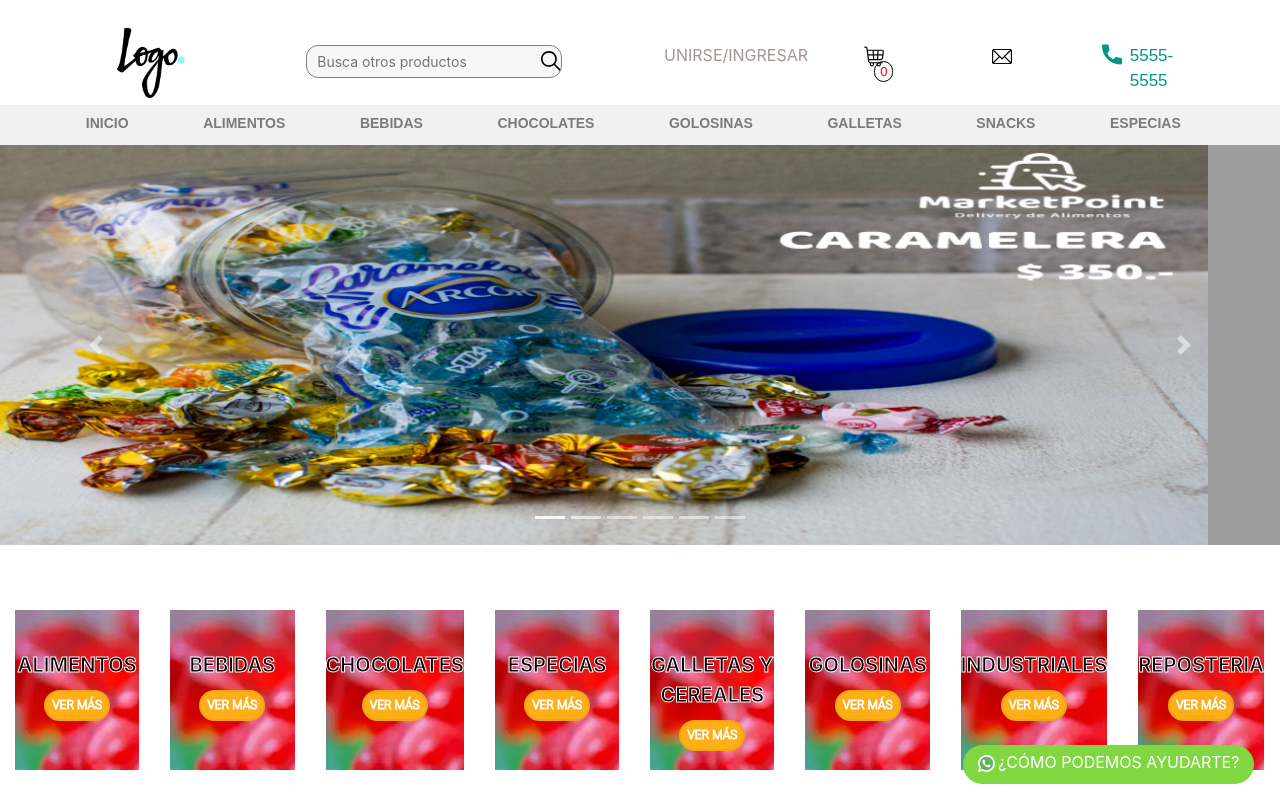
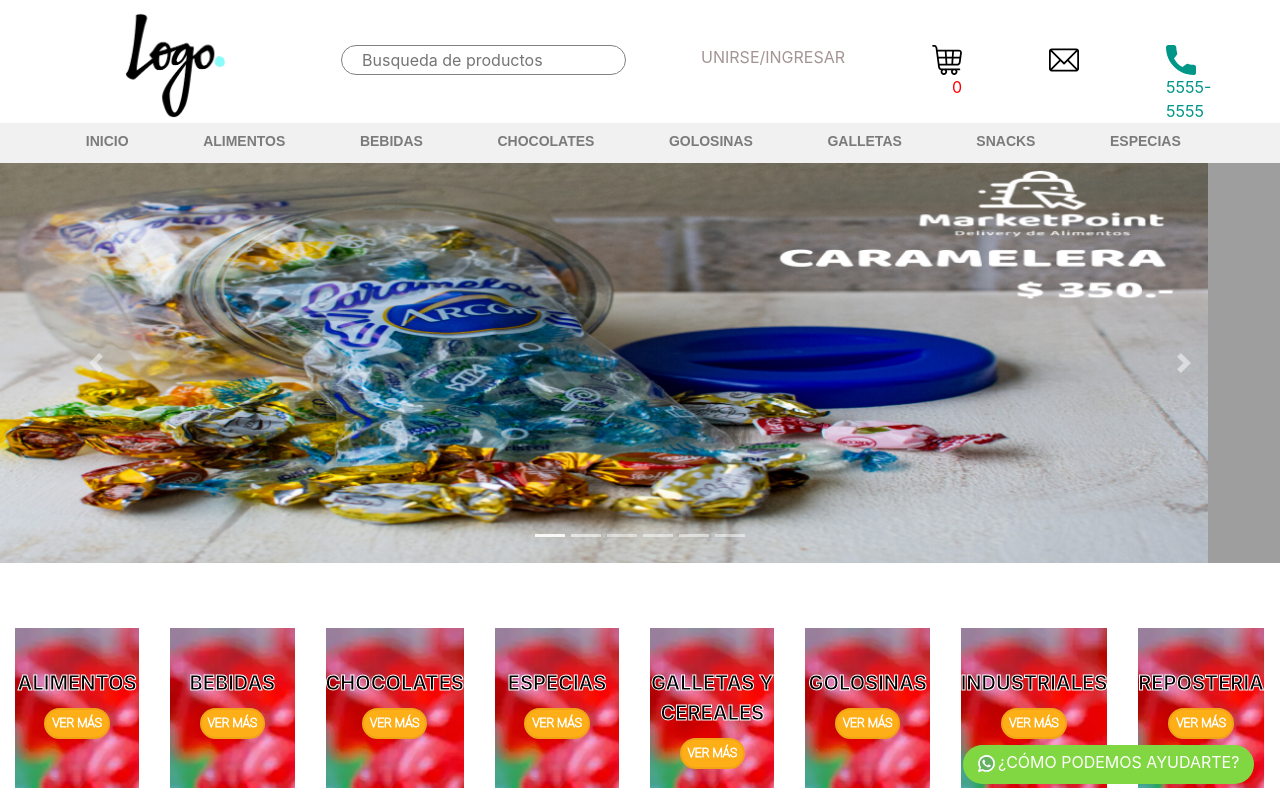
Before and after one commit to GonzaloGuasch/homestore-market, a React (Create React App) app: page / in a window 1280 px wide. Shown: the top 800 px of the page. Built offline with nearby package versions, Linux system fonts and the light colour scheme; grey boxes are pictures that could not be loaded.

Commit message:
ver mas sin stroke black

```diff
--- a/src/components/Categoria.js
+++ b/src/components/Categoria.js
@@ -16,7 +16,9 @@
     render(){
         return(
             <div className="categoria-container">
-               {this.props.categoria}
+                <div className="nombre-categoria-color">
+                    {this.props.categoria}
+               </div>
             <div>
                 <input type="button" value="VER MÁS"  className="ver-mas-button" onClick={this.sentTo}/>
                 </div>
--- a/src/components/Header.js
+++ b/src/components/Header.js
@@ -1,122 +1,62 @@
-import React from 'react'
+import React, { useEffect, useState, Fragment }  from 'react'
 import '../css/Header.css'
 import psuudoloPresentable from '../images/logo_ejemplo.png'
 import email from '../images/email.svg'
 import phone from '../images/greenPhone.svg'
 import carrito from '../images/carrito.svg'
-import axios from 'axios'
-import { ToastContainer, toast } from 'react-toastify';
-import 'react-toastify/dist/ReactToastify.css';
+import menu from '../images/menu.svg'
 
-export default class Header extends React.Component{
-    constructor(props){
-    super(props);
-    this.state = {
-        busquedaProducto: '',
-        isLog: false
-    };
-    this.actualizarBusqueda = this.actualizarBusqueda.bind(this)
-    this.buscar = this.buscar.bind(this)
-    this.mostarBusquedaProducto = this.mostarBusquedaProducto.bind(this)
-    this.noProductoFound = this.noProductoFound.bind(this)
-    this.cantidadDeProductosEnCarrito = this.cantidadDeProductosEnCarrito.bind(this)
-}
-componentDidMount(){
-    this.setState({
-        isLog: localStorage.getItem("isLog")
-    })
-}
-actualizarBusqueda(event){
-    this.setState({
-        busquedaProducto: event.target.value
-    })
-}
-buscar(event){
-    if(event.key === 'Enter'){
-        if(this.state.busquedaProducto === ''){
-            toast.error('No buscaste ningun producto', {
-                position: "top-center",
-                autoClose: 5000,
-                hideProgressBar: false,
-                closeOnClick: true,
-                pauseOnHover: true,
-                draggable: true,
-                progress: undefined,
-                })
-                return toast
-        }
-        axios.get('http://localhost:8080/Producto/productosQueContengan/' + this.state.busquedaProducto)
-        .then(res => this.mostarBusquedaProducto(res.data))
-        .catch(this.noProductoFound())
-    }
-}
-noProductoFound(){
-    toast.error('No hay productos con ese nombre', {
-        position: "top-center",
-        autoClose: 5000,
-        hideProgressBar: false,
-        closeOnClick: true,
-        pauseOnHover: true,
-        draggable: true,
-        progress: undefined,
-        })
-        return toast
-}
-mostarBusquedaProducto(productosEncontrados){
-   this.props.history.push({
-    pathname: "/ResultadoBusqueda",
-    state: {productos: productosEncontrados}}
-       )
-}
-cantidadDeProductosEnCarrito(){
+export default function Header(){
+
+    const [isLog, setIsLog] = useState(false)
+    const [cantidadEnCarrito, setCantidadEnCarro] = useState(0)
+
+    useEffect(() => {
+        setIsLog(localStorage.getItem("isLog"))
             let productos = JSON.parse(localStorage.getItem("productos"))
             let cantidadTotal = 0
                 if(productos) {
                     productos.map((unProducto, i) => cantidadTotal = cantidadTotal + unProducto.cantidad)
-        return cantidadTotal
-    }else {
-        return 0
+                        setCantidadEnCarro(cantidadTotal)
+                } else {
+                    setCantidadEnCarro(0)
                 }
-}
+    })
 
-
-    render(){
-        return(
+        return (
+            <Fragment>
                 <div className="header-container">
-          <ToastContainer/>
-           <div className="image-logo-container">
-               <img src={psuudoloPresentable} className="logo-container" alt="logo"/></div>
-           <div className="navBar-container">
-               <input type="text"
-                       className="searchbar-container"
-                       placeholder="Busca otros productos"
-                       value={this.state.busquedaProducto}
-                       onChange={this.actualizarBusqueda}
-                       onKeyDown={this.buscar}/>
-                       <div className="logIn-register-container">
-                           {this.state.isLog ? <a href="/Pedidos">Pedidos</a> : <a href="/LogIn-Register">Unirse/Ingresar</a>}
+                    <div className="img-logo-responsive">
+                        <img    src={psuudoloPresentable}
+                                alt="logo-img"
+                                className="logo-img-container">
+                        </img>
+                        <input  type="text"
+                                className="searchbar"
+                                placeholder="Busqueda de productos">
+                                </input>
                     </div>
-                       <div className="carrito-container">
-                            <div className="carrito-cantidad-wrapper">
-                                <div className="carrito-wrapper">
-                                    <a href="/Carrito"> <img src={carrito} className="logo-email" alt="img-carrito"></img></a>
+                        <div className="iconos-container">
+                            <div className="unIcono-container">
+                                {isLog ?    <a href="/Pedidos">Pedidos</a> :
+                                            <a href="/LogIn-Register">Unirse/Ingresar</a>}
                             </div>
-                                <div className="cantidad-wrapper">{this.cantidadDeProductosEnCarrito()}</div>
+                            <div className="unIcono-container" id="carrito-cantidad-wrapper">
+                                <a href="/Carrito"> <img src={carrito} className="img-container" alt="img-carrito"></img></a>
+                                <div id="carrito-cantidad-element">
+                                    {cantidadEnCarrito}
                                 </div>
                             </div>
-
-                       <div className="contacto-container">
-                           <a href="mailto:soytumarket@gmail.com"><img src={email} className="logo-email" alt="img-email"></img></a>
+                            <div className="unIcono-container">
+                                <a href="mailto:soytumarket@gmail.com"><img src={email} className="img-container"  alt="img-email"></img></a>
                             </div>
-
-                       <div className="telefono-container">
-                       <img src={phone} className="logo-email" alt="img-phone"></img>
+                            <div className="unIcono-container" id="phone-number-container">
+                                <img src={phone} className="img-container" alt="img-phone"></img>
                                 5555-5555
                             </div>
-
-
                         </div>
                 </div>
+            </Fragment>
+        );
 
-    )}
 }
--- a/src/css/Categoria.css
+++ b/src/css/Categoria.css
@@ -1,7 +1,6 @@
 .categoria-container{
     text-transform: uppercase;
-    font-weight: bolder;
-    color: black;
+    font-weight: 700;
     margin-top: 65px;
     margin-right: 16px;
     margin-left: 15px;
@@ -18,7 +17,9 @@
     background-image: url('../images/ositos_gominola.jpg');
 
 }
-
+.nombre-categoria-color{
+    color: black;
+}
 .categoria-container:hover{
     color: #feae17;
     -moz-transform: translate(-2px, -2px);
@@ -31,24 +32,25 @@
     box-shadow: 1px 3px 15px 8px rgba(0,0,0,0.75);
 
     -webkit-text-stroke-width: 1px;
-    -webkit-text-stroke-color: black;
+
 }
 
 
 .ver-mas-button{
     background-color:#feae17;
     border-radius: 2em;
-    box-sizing: border-box;
-    text-decoration:none;
+
     font-family:'Roboto',sans-serif;
-    font-weight:300;
+    font-weight:100;
     font-size: 12px;
     border-color: #f1a516;
-    color: white;
+
     padding-top: 4px;
     padding-bottom: 5px;
     transition: all 0.9s;
     margin-top: 10px;
+    color:white;
+
     border-style: solid;
 
 
@@ -57,7 +59,6 @@
 
 .ver-mas-button:hover{
     background-color: #ab7324;
-    color: black;
 }
 
 @media (min-width: 375px) and (max-width:30em){
--- a/src/css/Header.css
+++ b/src/css/Header.css
@@ -1,144 +1,86 @@
-.header-container{
-    display: flex;
-    max-width: 100%;
-    margin-left: 20px;
-    margin-right: 20px;
-    margin-top: 25px;
-    margin-bottom: 5px;
+.logo-img-container{
+    height: 110px;
+    margin-left: 30px;
+    margin-top: 10px;
+    margin-right: 110px;
+}
+
+.searchbar{
+    height: 30px;
+    margin-top: 45px;
+
+    border: 1px solid grey;
+    border-radius: 30px;
+
+    padding: 3px 15px 3px 20px;
 
 }
 
-.logo-container{
-    max-width: 100%;
-    height: auto;
-    max-height: 75px;
+.header-container{
+    display: flex;
+    flex-direction: row;
+}
+.iconos-container{
+    display: flex;
+    margin-top: 45px;
+    margin-left: 75px;
+    width: 100%;
 }
 
-.image-logo-container{
-    margin-right: 10%;
-    margin-left: 2%;
+.unIcono-container{
+    margin-right: 87px ;
+    cursor: pointer;
 }
 
-.searchbar-container{
-    border-radius: 12px;
-    border: 1px solid #e4e4e4;
-    border-color: grey;
-    background-color: #f7f7f7;
+.img-container{
+    height: 30px;
+}
 
-    padding-top: 3%;
-    padding-bottom: 3%;
-    padding-left: 2%;
-    padding-right: 5%;
+#phone-number-container{
+    color: #009688;
+}
 
-    font-size: 14px;
-    height: 0.1px;
-    margin-top: 20px;
-    margin-right: 15%;
-
-    background-image: url('../images/lupa\(flaticon\).svg');
-    background-repeat: no-repeat;
-    background-position: right;
-    background-size: 20px 20px;
+#carrito-cantidad-wrapper{
+    position: relative;
+    z-index: 0;
 
 }
 
-.navBar-container{
+#carrito-cantidad-element{
+    position: absolute;
+    z-index: 1;
+    margin-left: 20px;
+    color: red
+}
+.img-logo-responsive{
     display: flex;
 }
+@media (min-width: 375px) and (max-width: 767px) {
+    .header-container{
+        flex-direction: row;
+    }
+    .logo-img-container{
+        order: 0;
+        margin: 30px 0 0 70px;
+    }
+    .searchbar{
+        order: 1;
+        margin: 25px 0 10px 60px;
+    }
+    .iconos-container{
+        flex-grow: 5;
+        flex-direction: column;
+    }
+    .unIcono-container{
+        margin-bottom: 10px;
+        border-bottom: 1px solid #c5c9cc;
+        padding-bottom: 12px;
+        cursor: pointer;
+        display: none;
+    }
 
-.logo-email{
-    height: 23px;
-    width:  20px;
-    margin-left: 5px;
-    margin-right: 8px;
-}
-.logIn-register-container{
-    margin-top: 3.5%;
-    margin-right: 10%;
-    margin-left: 5%;
-}
-.contacto-container{
-    margin-top: 3.5%;
-    margin-right: 15%;
-
-    display: flex;
-    color: #7d7d7d;
-    font-family: "Heebo", sans-serif;
-    font-size: 17px;
-    width: 20%;
-}
-
-.telefono-container{
-    margin-top: 3.5%;
-    margin-right: 5%;
-
-    display: flex;
-    color: #7d7d7d;
-    font-family: "Heebo", sans-serif;
-    font-size: 17px;
-    width: 20%;
-    color:#009688;
-
-}
-
-.carrito-container{
-    margin-top: 3.5%;
-    margin-right: 25%;
-
-    display: flex;
-    color: #7d7d7d;
-    font-family: "Heebo", sans-serif;
-    font-size: 17px;
-
-}
-.carrito-cantidad-wrapper{
-    position: relative;
-    z-index: 0;
-}
-.carrito-wrapper{
-    position: absolute;
-    z-index: 1;
-}
-.cantidad-wrapper{
-    position: absolute;
-    z-index: 2;
-    margin-left: 15px;
-    margin-top: 18px;
-
-    padding: 0 5px 0 5px;
-    font-size: 13px;
-    color: red;
-
-    border: 1px solid black;
-    border-radius: 50px;
-
-}
-@media (min-width: 375px) and (max-width: 767px) {
-    .searchbar-container{
-        font-size: 13px;
-        margin-right: 22px;
-        padding-top: 10px;
-        padding-bottom: 10px;
-        padding-left: 10px;
-        padding-right: 13px;
-    }
-    .contacto-container{
-        display: none
-    }
-    .telefono-container{
-        display: none
-    }
-    .image-logo-container{
-        margin-right: 10%;
-        margin-left: 2%;
-    }
-    .carrito-container{
-        margin-right: 5%;
-        margin-left: 1px;
-        margin-top: 20px;
-        font-size: 12px;
-    }
-    .logo-container{
-       height: 50px;
+    .img-logo-responsive{
+        display: flex;
+        flex-direction: column;
     }
 }
```
Also changed, not shown: src/css/BarraBusqueda.css (+5 -18 lines), src/images/menu.svg (added). Lines whose indentation alone changed are shown as unchanged.
